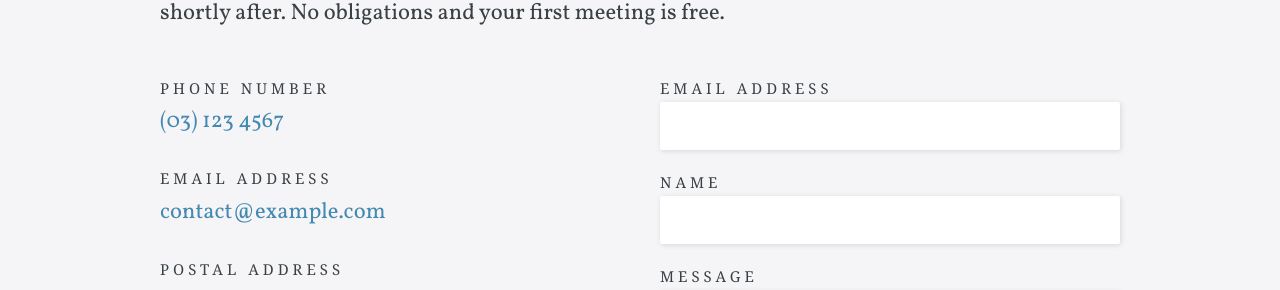
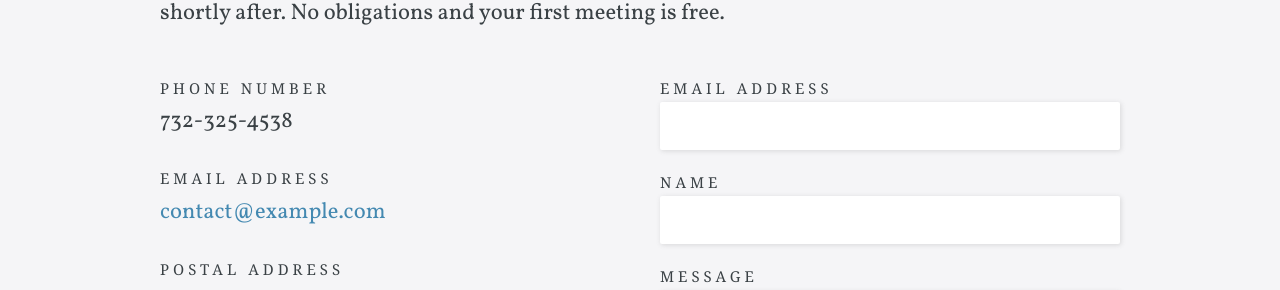
Before and after one commit to johnsonpremierllc/johnsonpremierllc.github.io, a Jekyll site: the page built from contact.html, in a window 1280 px wide. Shown: the part 622-912 px from the top of the page. Built offline with Jekyll 4.4.1, drawn with Linux system fonts in a browser that asks for light colours; some web fonts are replaced.

Commit message:
Contact update

```diff
--- a/contact.html
+++ b/contact.html
@@ -19,8 +19,13 @@ map:
 	<div class="column">
 		<p class="editor-link"><a href="cloudcannon:collections/_data/company.yml" class="btn"><strong>&#9998;</strong> Update Company Details</a></p>
 
+<!--
 		<label>Phone Number</label>
 		<p class="contact-info"><a href="tel:{{ site.data.company.phone }}">{{ site.data.company.phone }}</a></p>
+-->
+
+		<label>Phone Number</label>
+		<p class="contact-info">732-325-4538</p>
 
 		<label>Email Address</label>
 		<p class="contact-info"><a href="mailto:{{ site.data.company.contact_email_address }}">{{ site.data.company.contact_email_address }}</a></p>
```
